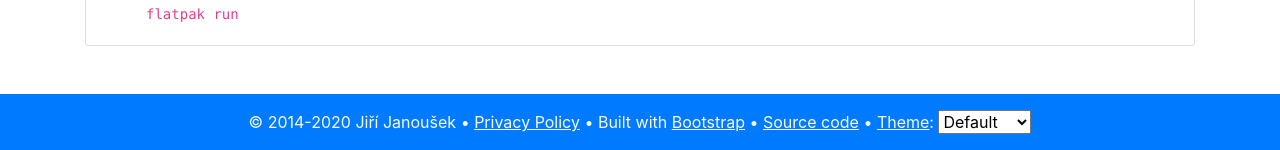
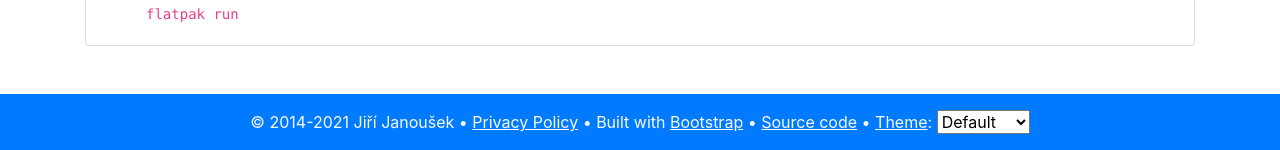
Before and after one commit to tiliado/nuvola.tiliado.eu, a Python web app: template templates/app.html in a window 1280 px wide. Shown: the part 1113-1263 px from the top of the page. Run offline with Jinja, Linux system fonts and the light colour scheme; the template is opened without the code that fills it, so the values that code supplies are empty; some libraries are stand-ins or nearby versions.

Commit message:
Update copyright year

```diff
--- a/templates/base.html
+++ b/templates/base.html
@@ -112,7 +112,7 @@
     <div class="container">
       <div class="row text-center p-3 mt-5">
         <div class="col" id="footer-text">
-          &copy; 2014-2020 Jiří Janoušek
+          &copy; 2014-2021 Jiří Janoušek
           • <a class="text-light" href="https://tiliado.eu/privacy/">Privacy Policy</a>
           • Built with <a href="https://getbootstrap.com/" class="text-light">Bootstrap</a>
           • <a href="https://github.com/tiliado/nuvola.tiliado.eu" class="text-light">Source code</a>
```
